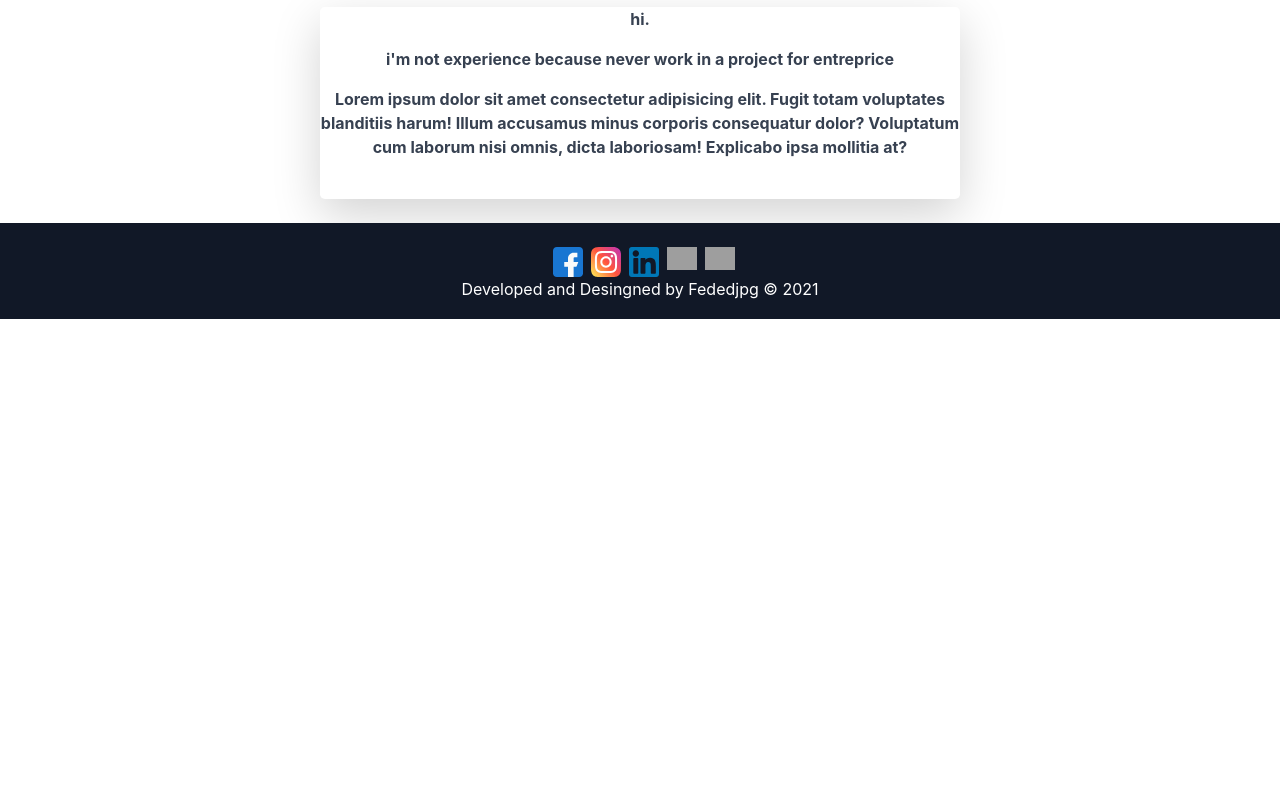
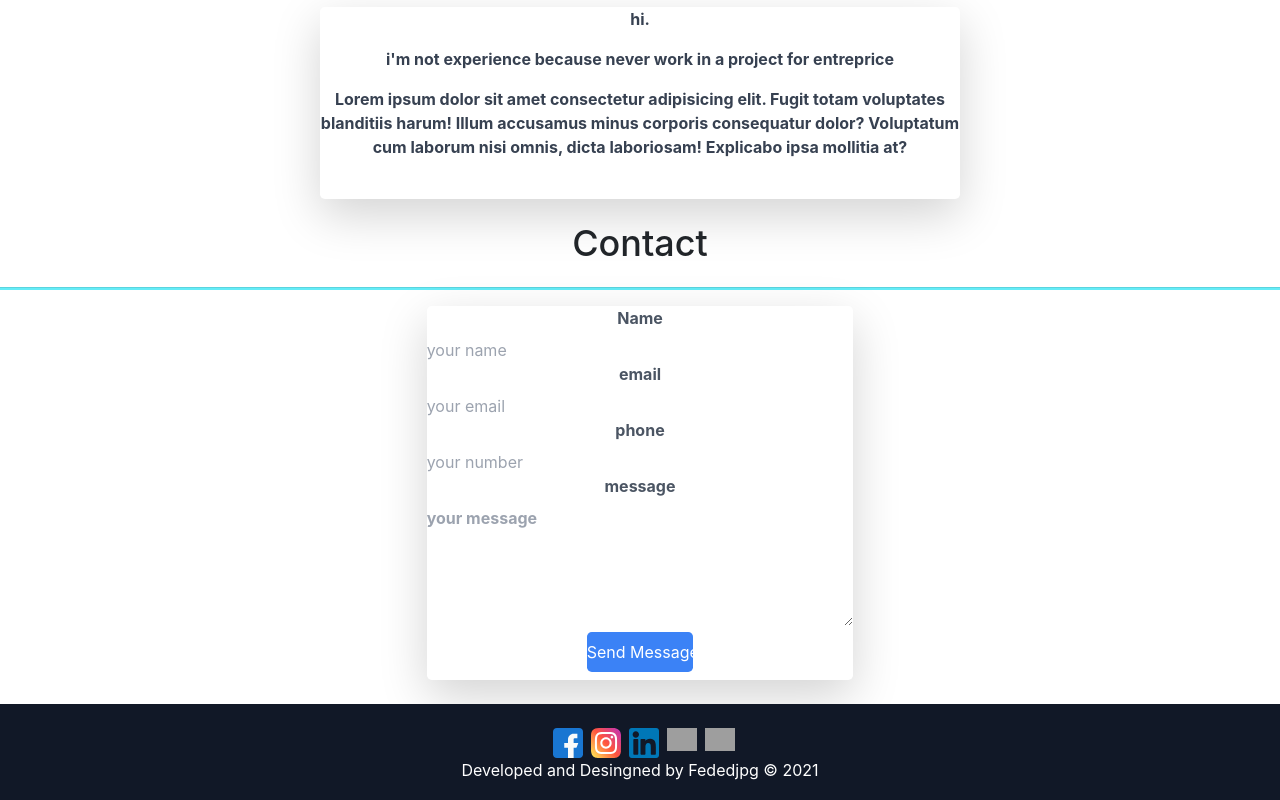
Before and after one commit to federdjpg/portfolio-fededjprzgmz, a React (Create React App) app: page / in a window 1280 px wide. Shown: the part 890-1690 px from the top of the page. Before the commit the page ends 1209 px from the top, so only its background shows below. Built offline with nearby package versions, Linux system fonts and the light colour scheme; grey boxes are pictures that could not be loaded.

Commit message:
no llegan email

```diff
--- a/src/assets/css/App.css
+++ b/src/assets/css/App.css
@@ -1,9 +1,17 @@
 :root{
-  --bg-dark-gray: #1F2937;
+  /* --bg-dark-gray: #1F2937; */
+  --bg-dark-gray: #35363A;
+  /* --bg-dark-gray:#181818; */
   --text-dark-white:#fff;
   --text-dark-black:#000;
   --bg-light-gray: #ffffff;
   --text-light-white:rgba(22, 22, 22, 0.87);
+}
+html{
+  scroll-behavior: smooth;
+}
+.load{
+  display: none;
 }
 .App {
   text-align: center;
--- a/src/components/SectionComponent.js
+++ b/src/components/SectionComponent.js
@@ -14,9 +14,14 @@ import bootstrap from "../assets/img/bootstrap.png";
 class SectionComponent extends Component {
   contador = 0;
   setNavbarOpen = "hola mundo";
+
   state = {
     contador: 0,
     showMe: true,
+    name: '',
+    email: '',
+    phone: '',
+    message: ''
   };
 
   sumar = (e) => {
@@ -37,18 +42,18 @@ class SectionComponent extends Component {
   };
 
   changeTheme = (e) => {
-    let configUser = window.matchMedia('(prefers-color-scheme: dark)');
-    let theme = document.querySelector('#theme');
-    let modalHeader = document.querySelector('#modal-header');
-    let modalHeader2 = document.querySelector('#modal-header2');
-    let modalHeader3 = document.querySelector('#modal-header3');
-    let modalBody = document.querySelector('#modal-body');
-    let modalBody2 = document.querySelector('#modal-body2');
-    let modalBody3 = document.querySelector('#modal-body3');
-    let modalFooter = document.querySelector('#modal-footer');
-    let modalFooter2 = document.querySelector('#modal-footer2');
-    let modalFooter3 = document.querySelector('#modal-footer3');
-    let localConfig = localStorage.getItem('tema');
+    let configUser = window.matchMedia("(prefers-color-scheme: dark)");
+    let theme = document.querySelector("#theme");
+    let modalHeader = document.querySelector("#modal-header");
+    let modalHeader2 = document.querySelector("#modal-header2");
+    let modalHeader3 = document.querySelector("#modal-header3");
+    let modalBody = document.querySelector("#modal-body");
+    let modalBody2 = document.querySelector("#modal-body2");
+    let modalBody3 = document.querySelector("#modal-body3");
+    let modalFooter = document.querySelector("#modal-footer");
+    let modalFooter2 = document.querySelector("#modal-footer2");
+    let modalFooter3 = document.querySelector("#modal-footer3");
+    let localConfig = localStorage.getItem("tema");
     var colorTema;
 
     // if (localConfig === 'dark') {
@@ -59,58 +64,139 @@ class SectionComponent extends Component {
     // }
 
     if (configUser.matches) {
-      theme.classList.toggle('theme-light');
-      modalHeader.classList.toggle('theme-light');
-      modalHeader2.classList.toggle('theme-light');
-      modalHeader3.classList.toggle('theme-light');
-      modalBody.classList.toggle('theme-light');
-      modalBody2.classList.toggle('theme-light');
-      modalBody3.classList.toggle('theme-light');
-      modalFooter.classList.toggle('theme-light');
-      modalFooter2.classList.toggle('theme-light');
-      modalFooter3.classList.toggle('theme-light');
-      colorTema = theme.classList.contains('theme-light') ? 'light' : 'dark';
-      colorTema = modalHeader.classList.contains('theme-light') ? 'light' : 'dark';
-      colorTema = modalHeader2.classList.contains('theme-light') ? 'light' : 'dark';
-      colorTema = modalHeader3.classList.contains('theme-light') ? 'light' : 'dark';
-      colorTema = modalBody.classList.contains('theme-light') ? 'light' : 'dark';
-      colorTema = modalBody2.classList.contains('theme-light') ? 'light' : 'dark';
-      colorTema = modalBody3.classList.contains('theme-light') ? 'light' : 'dark';
-      colorTema = modalFooter.classList.contains('theme-light') ? 'light' : 'dark';
-      colorTema = modalFooter2.classList.contains('theme-light') ? 'light' : 'dark';
-      colorTema = modalFooter3.classList.contains('theme-light') ? 'light' : 'dark';
+      theme.classList.toggle("theme-light");
+      modalHeader.classList.toggle("theme-light");
+      modalHeader2.classList.toggle("theme-light");
+      modalHeader3.classList.toggle("theme-light");
+      modalBody.classList.toggle("theme-light");
+      modalBody2.classList.toggle("theme-light");
+      modalBody3.classList.toggle("theme-light");
+      modalFooter.classList.toggle("theme-light");
+      modalFooter2.classList.toggle("theme-light");
+      modalFooter3.classList.toggle("theme-light");
+      colorTema = theme.classList.contains("theme-light") ? "light" : "dark";
+      colorTema = modalHeader.classList.contains("theme-light")
+        ? "light"
+        : "dark";
+      colorTema = modalHeader2.classList.contains("theme-light")
+        ? "light"
+        : "dark";
+      colorTema = modalHeader3.classList.contains("theme-light")
+        ? "light"
+        : "dark";
+      colorTema = modalBody.classList.contains("theme-light")
+        ? "light"
+        : "dark";
+      colorTema = modalBody2.classList.contains("theme-light")
+        ? "light"
+        : "dark";
+      colorTema = modalBody3.classList.contains("theme-light")
+        ? "light"
+        : "dark";
+      colorTema = modalFooter.classList.contains("theme-light")
+        ? "light"
+        : "dark";
+      colorTema = modalFooter2.classList.contains("theme-light")
+        ? "light"
+        : "dark";
+      colorTema = modalFooter3.classList.contains("theme-light")
+        ? "light"
+        : "dark";
     } else {
-      theme.classList.toggle('theme-dark');
-      modalHeader.classList.toggle('theme-dark');
-      modalHeader2.classList.toggle('theme-dark');
-      modalHeader3.classList.toggle('theme-dark');
-      modalBody.classList.toggle('theme-dark');
-      modalBody2.classList.toggle('theme-dark');
-      modalBody3.classList.toggle('theme-dark');
-      modalFooter.classList.toggle('theme-dark');
-      modalFooter2.classList.toggle('theme-dark');
-      modalFooter3.classList.toggle('theme-dark');
+      theme.classList.toggle("theme-dark");
+      modalHeader.classList.toggle("theme-dark");
+      modalHeader2.classList.toggle("theme-dark");
+      modalHeader3.classList.toggle("theme-dark");
+      modalBody.classList.toggle("theme-dark");
+      modalBody2.classList.toggle("theme-dark");
+      modalBody3.classList.toggle("theme-dark");
+      modalFooter.classList.toggle("theme-dark");
+      modalFooter2.classList.toggle("theme-dark");
+      modalFooter3.classList.toggle("theme-dark");
 
-      colorTema = theme.classList.contains('theme-dark') ? 'dark' : 'light';
-      colorTema = modalHeader.classList.contains('theme-dark') ? 'dark' : 'light';
-      colorTema = modalHeader2.classList.contains('theme-dark') ? 'dark' : 'light';
-      colorTema = modalHeader3.classList.contains('theme-dark') ? 'dark' : 'light';
-      colorTema = modalBody.classList.contains('theme-dark') ? 'dark' : 'light';
-      colorTema = modalBody2.classList.contains('theme-dark') ? 'dark' : 'light';
-      colorTema = modalBody3.classList.contains('theme-dark') ? 'dark' : 'light';
-      colorTema = modalFooter.classList.contains('theme-dark') ? 'dark' : 'light';
-      colorTema = modalFooter2.classList.contains('theme-dark') ? 'dark' : 'light';
-      colorTema = modalFooter3.classList.contains('theme-dark') ? 'dark' : 'light';
+      colorTema = theme.classList.contains("theme-dark") ? "dark" : "light";
+      colorTema = modalHeader.classList.contains("theme-dark")
+        ? "dark"
+        : "light";
+      colorTema = modalHeader2.classList.contains("theme-dark")
+        ? "dark"
+        : "light";
+      colorTema = modalHeader3.classList.contains("theme-dark")
+        ? "dark"
+        : "light";
+      colorTema = modalBody.classList.contains("theme-dark") ? "dark" : "light";
+      colorTema = modalBody2.classList.contains("theme-dark")
+        ? "dark"
+        : "light";
+      colorTema = modalBody3.classList.contains("theme-dark")
+        ? "dark"
+        : "light";
+      colorTema = modalFooter.classList.contains("theme-dark")
+        ? "dark"
+        : "light";
+      colorTema = modalFooter2.classList.contains("theme-dark")
+        ? "dark"
+        : "light";
+      colorTema = modalFooter3.classList.contains("theme-dark")
+        ? "dark"
+        : "light";
     }
 
-    localStorage.setItem('tema', colorTema);
+    localStorage.setItem("tema", colorTema);
+  };
 
+  change = (e) => {
+    const {name, value } = e.target
+    this.setState({
+      [name]: value
+    })
   }
 
+  sendEmail = (e)=>{
+    e.preventDefault();
+    let data = document.querySelector('.dataEmail'),
+      name = document.querySelector('.name').value,
+      email = document.querySelector('.email').value,
+      phone = document.querySelector('.phone').value,
+      message = document.querySelector('.message').value,
+      success = document.querySelector('.load');
+    let bigData= {
+      name: name,
+      email: email,
+      phone: phone,
+      message:message
+    }
+    console.log(bigData);
+    // console.log(this.state)
+    // const values = JSON.stringify(this.state)
+    // alert(values)
+    fetch('https://formsubmit.co/ajax/federicodjprzgmz247@gmail.com', {
+      method:"POST",
+      body: bigData
+  })
+      .then((res) => (res.ok ? res.json() : Promise.reject(res)))
+      .then(json => {
+        console.log(json)
+        data.reset();
+        success.classList.toggle("load");
+
+      })
+      .catch(error => {
+          console.log(error);
+      })
+      .finally(() => {
+        setTimeout(() => {
+          success.classList.toggle("load");
+        }, 3000);
+    })
+  }
+
+
   render() {
+    const { name, email, phone, message } = this.state;
+
     return (
       <section id="theme" className="pb-4">
-
         {/* <p>{this.state.contador}</p>
 
             <button onClick={this.sumar}>
@@ -190,8 +276,15 @@ class SectionComponent extends Component {
                 <div id="modal-body" className="modal-body">
                   <img src={img} alt="" />
                   <div>
-                    <p>This web sitie is the social service for Sistema Municipal de Agua Potable y Alcantarillado (Smapa) specifically for manage the team saneamiento </p>
-                    <p>It was developed using technologies html5, css3, javascript, jquery, bootstrap, php, mysql.</p>
+                    <p>
+                      This web sitie is the social service for Sistema Municipal
+                      de Agua Potable y Alcantarillado (Smapa) specifically for
+                      manage the team saneamiento{" "}
+                    </p>
+                    <p>
+                      It was developed using technologies html5, css3,
+                      javascript, jquery, bootstrap, php, mysql.
+                    </p>
                   </div>
                 </div>
                 <div id="modal-footer" className="modal-footer">
@@ -343,6 +436,34 @@ class SectionComponent extends Component {
             </p>
           </div>
         </article>
+        <article className="mt-4">
+          <h1 className="text-4xl text-center mb-4">Contact</h1>
+          <hr/>
+          <div className="w-1/3 shadow-lg rounded-lg h-auto mx-auto text-gray-600 font-bold">
+            <form onSubmit={this.sendEmail} className="dataEmail">
+              <div>
+                <label className="block" for="name">Name</label>
+                <input className="w-full name" type="text"  name="name" required placeholder="your name" />
+              </div>
+              <div>
+                <label className="block" for="email">email</label>
+                <input className="w-full email" type="email"  name="email" required placeholder="your email" />
+              </div>
+              <div>
+                <label className="block" for="phone">phone</label>
+                <input className="w-full phone" type="number"  name="phone" required placeholder="your number"/>
+              </div>
+              <div>
+                <label className="block" for="message">message</label>
+                <textarea className="w-full message font-bold" name="message" rows="5" placeholder="your message" required></textarea>
+              </div>
+              <div className="load">
+                <p>Los datos se enviaron correctamenta</p>
+              </div>
+              <input className="bg-blue-500 text-white hover:bg-blue-700 w-1/4 h-10 rounded-lg mb-2" type="submit" value="Send Message"/>
+            </form>
+          </div>
+        </article>
       </section>
     );
   }
```
Also changed, not shown: src/components/hola.html (deleted, +0 -95 lines), 2 other files (tests, documents, lock files or other folders).
